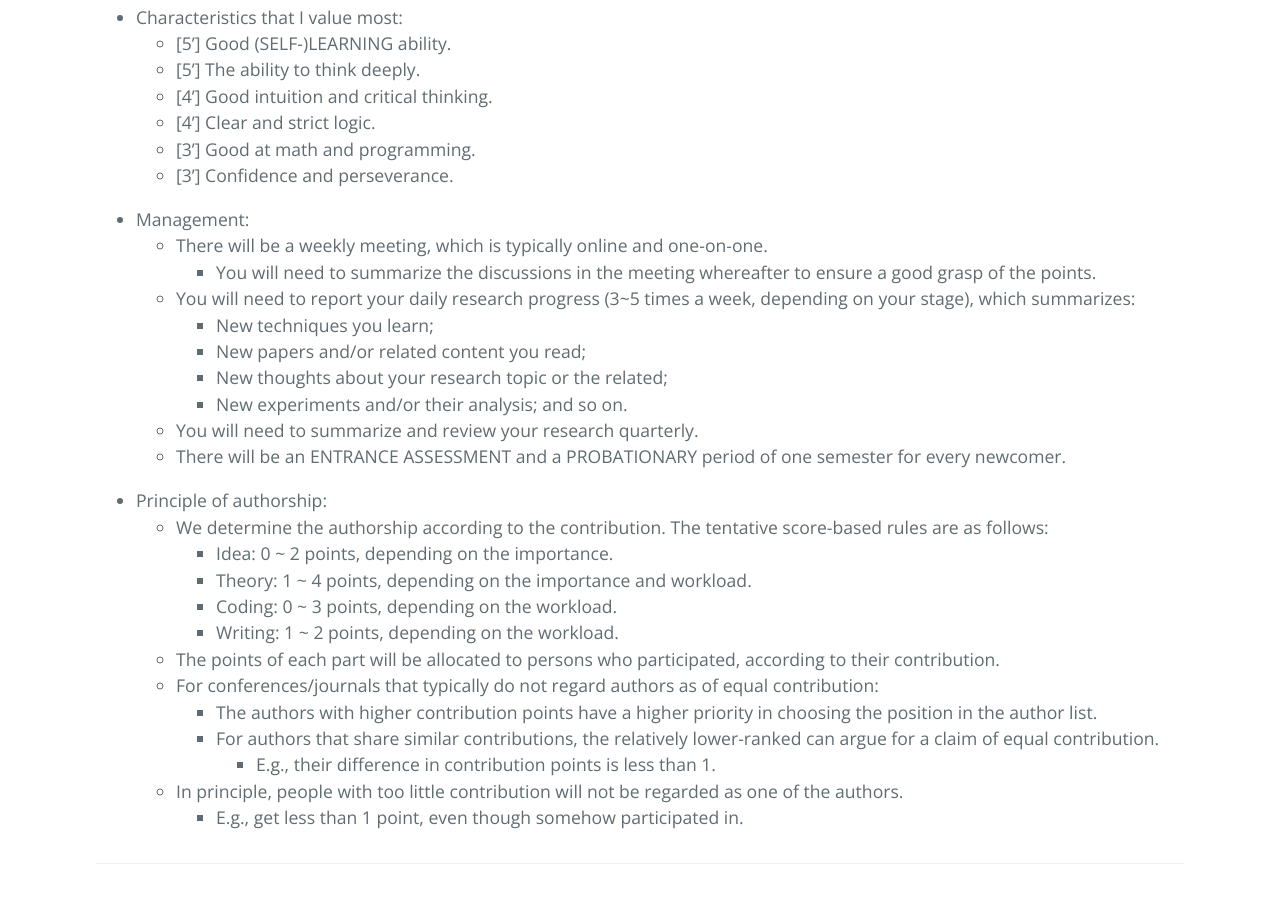
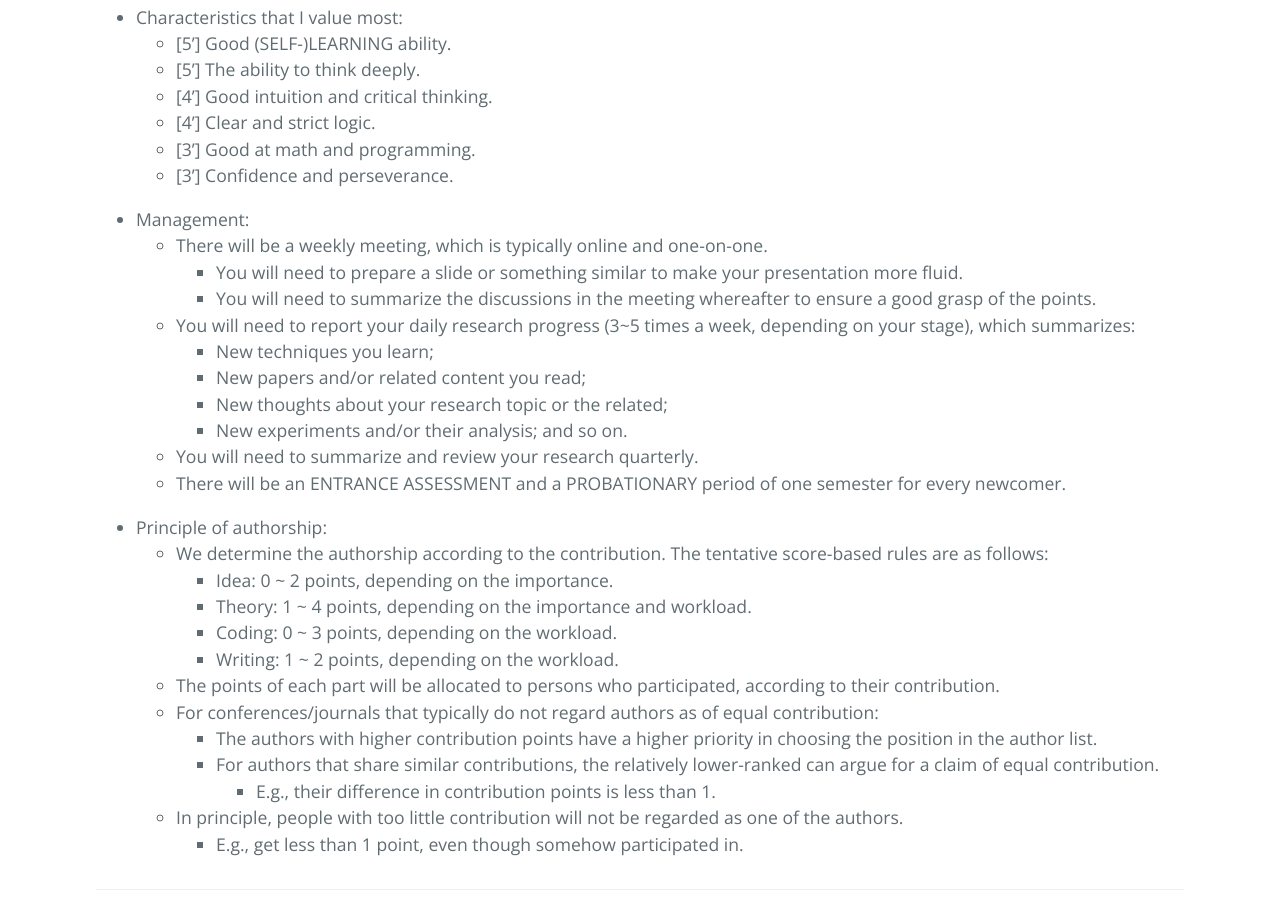
Before and after one commit to ZhimingZhou/zhimingzhou.github.io, a Jekyll site: the page built from _posts/2021-10-11-Prospective-Students.md, in a window 1280 px wide and 900 px high, scrolled down 1338 px. Built offline with Jekyll 4.4.1, drawn with Linux system fonts in a browser that asks for light colours.

Commit message:
Update 2021-10-11-Prospective-Students.md

```diff
--- a/_posts/2021-10-11-Prospective-Students.md
+++ b/_posts/2021-10-11-Prospective-Students.md
@@ -60,6 +60,7 @@ I’m looking for talented students with enthusiasm for fundamental research in
 <!--  -->
 - Management:
 	- There will be a weekly meeting, which is typically online and one-on-one.
+		- You will need to prepare a slide or something similar to make your presentation more fluid.
 		- You will need to summarize the discussions in the meeting whereafter to ensure a good grasp of the points.
 	- You will need to report your daily research progress (3~5 times a week, depending on your stage), which summarizes:
 		- New techniques you learn;
```
